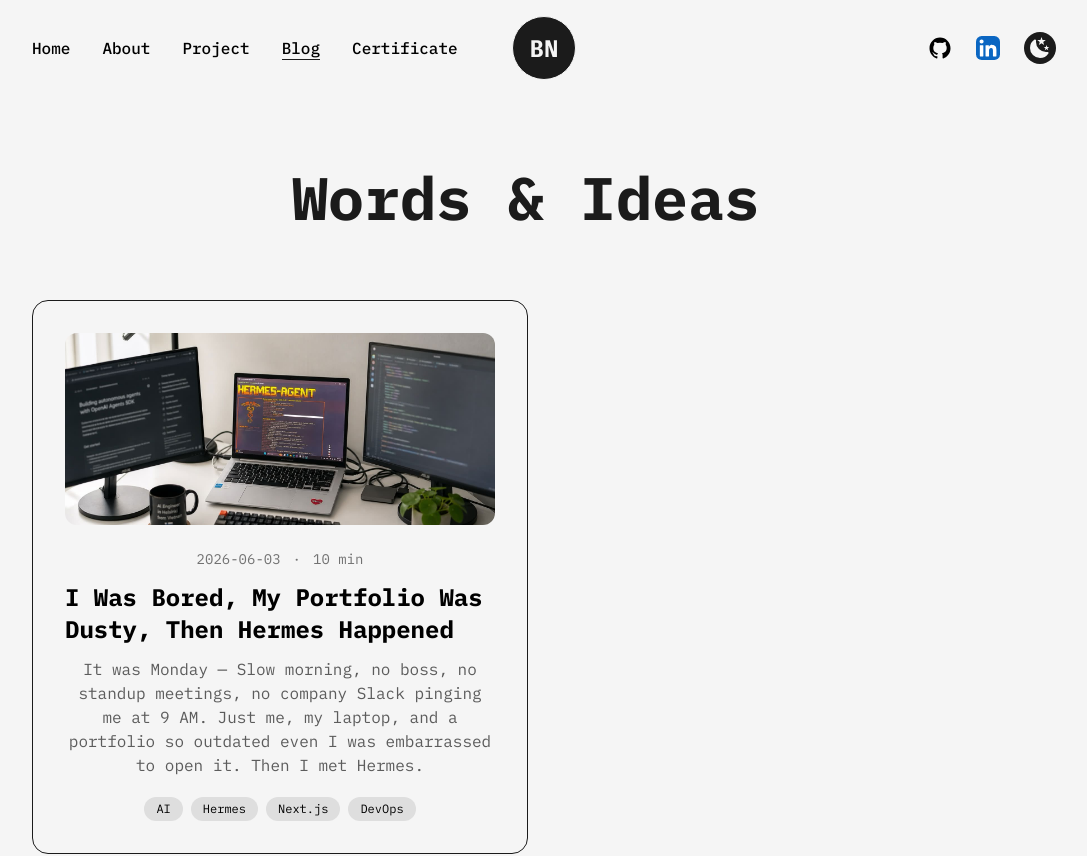
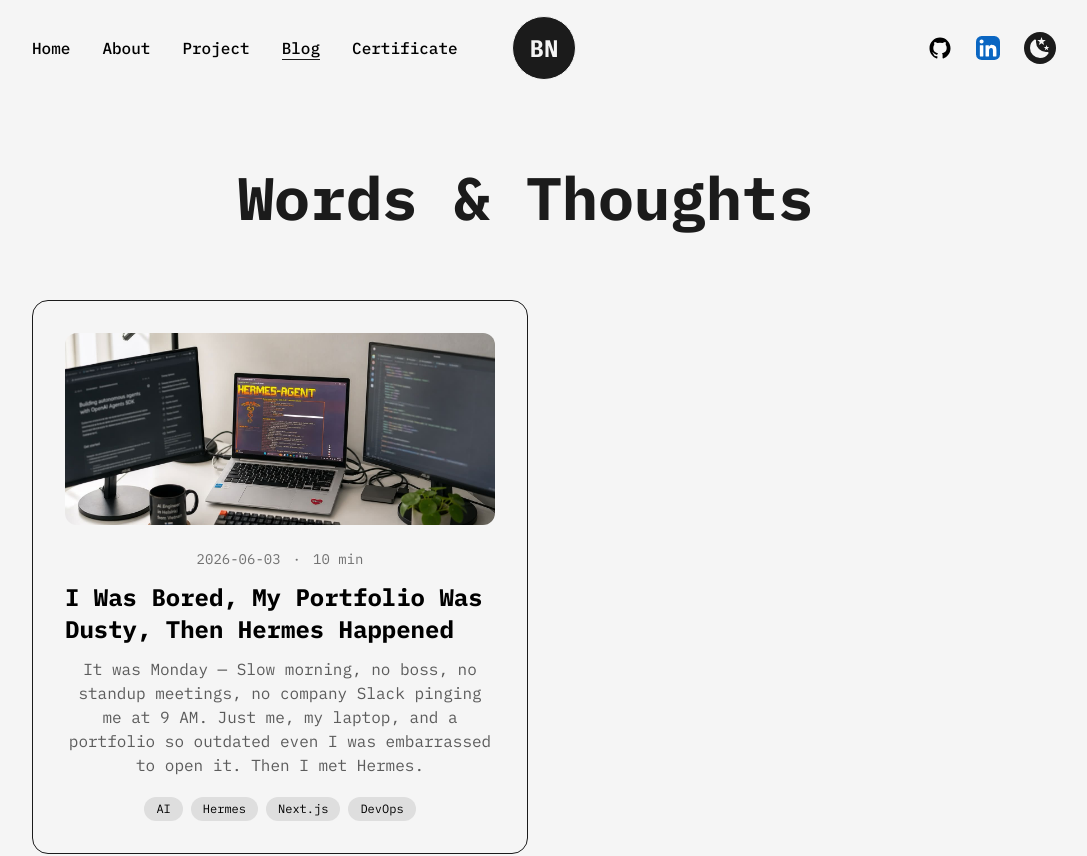
Before and after one commit to tripplen23/portfolio-2024, a Next.js app: page /blog in a window 1280 px wide. Shown: the top 856 px of the page, without its empty margins (96-1183 px from the left). Built offline with nearby package versions, Linux system fonts and the light colour scheme.

Commit message:
Rename blog page title: 'Words & Ideas' → 'Words & thoughts'

```diff
--- a/src/pages/blog/index.tsx
+++ b/src/pages/blog/index.tsx
@@ -28,7 +28,7 @@ export default function BlogIndex({ posts }: BlogIndexProps) {
       <main className="flex w-full flex-col items-center dark:text-light">
         <Layout className="pt-16">
           <AnimatedText
-            text="Words & Ideas"
+            text="Words & thoughts"
             className="mb-16 !text-6xl lg:!text-8xl sm:!text-6xl xs:!text-4xl"
           />
           {posts.length === 0 ? (
```
